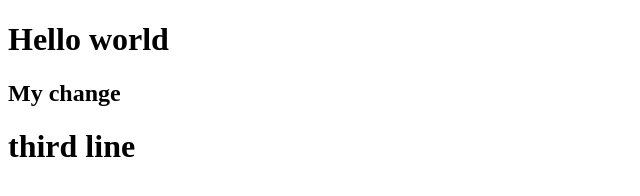
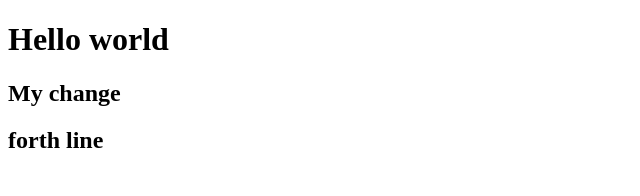
Before and after one commit to anhnnst/Hello, a plain HTML site: page second.html in a window 1280 px wide. Shown: the whole page, without its empty margins (0-640 px from the left). Drawn offline with Linux system fonts and the light colour scheme.

Commit message:
delete third line

```diff
--- a/second.html
+++ b/second.html
@@ -11,7 +11,7 @@
 <body>
     <h1>Hello world</h1>
     <h2>My change</h2>
-    <h1>third line</h1>
+    <h2>forth line</h2>
 </body>
 
 </html>
```
